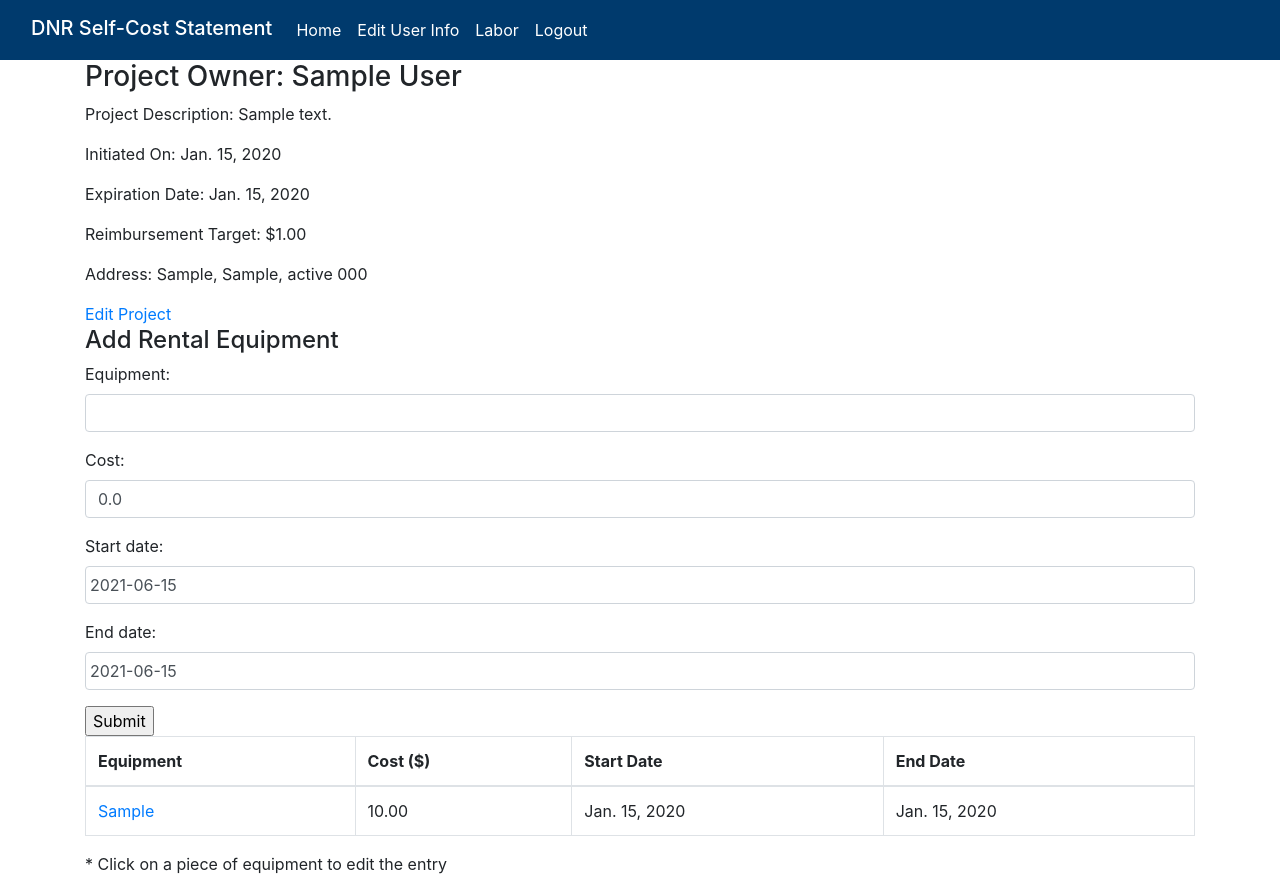
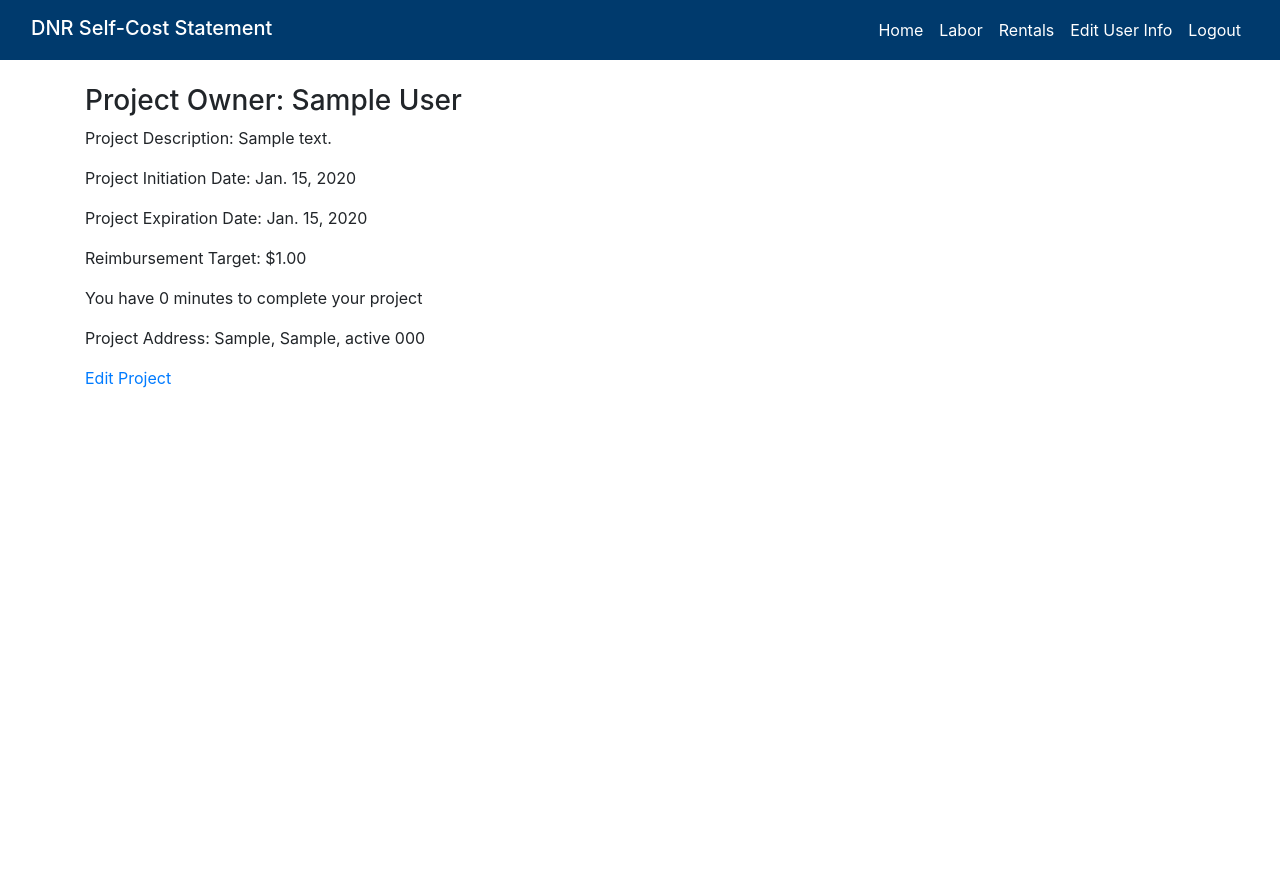
Before and after one commit to nistalb/DNR, a Django app: page /landing/ in a window 1280 px wide. After the commit the page ends 388 px from the top, so only its background shows below. Run offline with Django 3.2, Linux system fonts and the light colour scheme; a user stored in the database is signed in; tables that the repository leaves empty hold one stand-in row (values such as "Sample post"); some libraries are stand-ins or nearby versions.

Commit message:
adds rental template updates and class based views

```diff
--- a/main_app/forms.py
+++ b/main_app/forms.py
@@ -19,6 +19,7 @@ class ProjectForm(ModelForm):
         widgets = {'url': FileInput,
                     'date': DateInput(attrs={'class': 'datepicker'}),
                     'expiration_date': DateInput(attrs={'class': 'datepicker'}),
+                    'description': Textarea(attrs={'rows':3, 'cols':15})
                     }
 
 
--- a/main_app/static/styles/main.css
+++ b/main_app/static/styles/main.css
@@ -33,3 +33,8 @@ header {
 footer {
     background-color: rgb(0, 58, 109);
 }
+
+td, th {
+    text-align: center;
+    vertical-align: center;
+}
--- a/main_app/templates/base.html
+++ b/main_app/templates/base.html
@@ -20,17 +20,18 @@
     <header>
         <nav class="navbar navbar-expand-md navbar-dark ">
             <div class="container-fluid">
-                <a href="{% url 'home' %}" class="navbar-brand mb-1 h1">DNR Self-Cost Statement</a>
+                <a href="#" class="navbar-brand mb-1 h1">DNR Self-Cost Statement</a>
 
                 {% if user.is_authenticated %}
-                    <button class="navbar-toggler" type="button" data-bs-toggle="collapse" data-bs-target="#navbarSupportedContent" aria-controls="navbarSupportedContent" aria-expanded="false" aria-label="Toggle navigation">
+                    <button class="navbar-toggler" type="button" data-toggle="collapse" data-target="#navbarSupportedContent" aria-controls="navbarSupportedContent" aria-expanded="false" aria-label="Toggle navigation">
                         <span class="navbar-toggler-icon"></span>
                     </button>
                     <div class="collapse navbar-collapse" id="navbarSupportedContent">
-                        <div class="navbar-nav ms-auto">
+                        <div class="navbar-nav ml-auto">
                             <a class="nav-link text-white" href="{% url 'landing' %}">Home</a>
+                            <a class="nav-link text-white" href="{% url 'labor_create' %}">Labor</a>
+                            <a class="nav-link text-white" href="{% url 'rental_create' %}">Rentals</a>
                             <a class="nav-link text-white" href="{% url 'register_edit' pk=user.pk %}">Edit User Info</a>
-                            <a class="nav-link text-white" href="{% url 'labor_create' %}">Labor</a>
                             <a class="nav-link text-white" href="{% url 'logout' %}">Logout</a>
                         </div>
                     </div>
--- a/main_app/templates/labor/create.html
+++ b/main_app/templates/labor/create.html
@@ -24,7 +24,7 @@
                 </tr>
             </table>
             <div class="row justify-content-center">
-                <input class='btn btn-primary' type="submit" value='Submit'>
+                <input class='btn btn-primary' type="submit" value='Add'>
             </div>
         </form>
     </div>
--- a/main_app/templates/landing.html
+++ b/main_app/templates/landing.html
@@ -2,55 +2,18 @@
 {% block content %}
 
 <div id="content" class="container">
-    <div>
+    <div class='mt-4'>
         <h3>Project Owner: {{ user.first_name|capfirst }} {{user.last_name|capfirst}}</h3>
         <p>Project Description: {{ project.description }} </p>
-        <p>Initiated On: {{ project.date }}</p>
-        <p>Expiration Date: {{ project.expiration_date }}</p>
+        <p>Project Initiation Date: {{ project.date }}</p>
+        <p>Project Expiration Date: {{ project.expiration_date }}</p>
         <p>Reimbursement Target: ${{ project.reimbursement }}</p>
+        <p>You have {{project.expiration_date|timeuntil}} to complete your project</p>
     </div>
     <div>
-        <p>Address: {{ project.street }}, {{ project.city }}, {{ project.state }} {{ project.zip_code }}</p>
+        <p>Project Address: {{ project.street }}, {{ project.city }}, {{ project.state }} {{ project.zip_code }}</p>
         <a href="{% url 'project_edit' pk=project.pk %}">Edit Project</a>
     </div>
-
-
-
-
-
-
-    <div class="form">
-        <form action="{% url 'rental_create' %}" method="POST">
-            {% csrf_token %}
-            <h4>Add Rental Equipment</h4>
-            {{rental_form.as_p}}
-            <input type="submit" value='Submit'>
-        </form>
-    </div>
-
-    {% if rental %}
-    <div class="form">
-        <table class="table table-bordered">
-            <thead>
-                <th>Equipment</th>
-                <th>Cost ($)</th>
-                <th>Start Date</th>
-                <th>End Date</th>
-            </thead>
-            {% for rental in rental %}
-                <tr>
-                    <td>
-                        <a href="{% url 'rental_edit' rental_id=rental.id %}">{{ rental.equipment }}</a>
-                    </td>
-                    <td>{{ rental.cost }}</td>
-                    <td>{{ rental.start_date }}</td>
-                    <td>{{ rental.end_date }}</td>
-                </tr>
-            {% endfor %}
-        </table>
-        <p>* Click on a piece of equipment to edit the entry</p>
-    </div>
-    {% endif %}
 </div>
 
 {% endblock %}
--- a/main_app/urls.py
+++ b/main_app/urls.py
@@ -3,17 +3,18 @@ from django.contrib.auth import views as auth_views
 from . import views
 
 urlpatterns = [
-path('', views.HomeView.as_view(), name='home'),
-path('accounts/', include('django.contrib.auth.urls')),
-path('login/', auth_views.LoginView.as_view(template_name='register/login.html'), name='login'),
-path('register/', views.Register.as_view(), name='register'),
-path('register/<pk>/edit', views.RegisterUdpateView.as_view(), name='register_edit'),
-path('landing/', views.landing, name='landing'),
-path('project/create', views.ProjectCreateView.as_view(), name='project_create'),
-path('project/<pk>/edit', views.ProjectUpdateView.as_view(), name='project_edit'),
-path('labor/create', views.labor_create, name='labor_create'),
-path('labor/<pk>/edit', views.LaborUpdateView.as_view(), name='labor_edit'),
-path('labor/<pk>/delete', views.LaborDeleteView.as_view(), name='labor_delete'),
-path('rental/create', views.rental_create, name='rental_create'),
-path('rental/<int:rental_id>/edit', views.rental_edit, name='rental_edit')
+    path('', views.HomeView.as_view(), name='home'),
+    path('accounts/', include('django.contrib.auth.urls')),
+    path('login/', auth_views.LoginView.as_view(template_name='register/login.html'), name='login'),
+    path('register/', views.Register.as_view(), name='register'),
+    path('register/<pk>/edit', views.RegisterUdpateView.as_view(), name='register_edit'),
+    path('landing/', views.landing, name='landing'),
+    path('project/create', views.ProjectCreateView.as_view(), name='project_create'),
+    path('project/<pk>/edit', views.ProjectUpdateView.as_view(), name='project_edit'),
+    path('labor/create', views.labor_create, name='labor_create'),
+    path('labor/<pk>/edit', views.LaborUpdateView.as_view(), name='labor_edit'),
+    path('labor/<pk>/delete', views.LaborDeleteView.as_view(), name='labor_delete'),
+    path('rental/create', views.rental_create, name='rental_create'),
+    path('rental/<pk>/edit', views.RentalUpdateView.as_view(), name='rental_edit'),
+    path('rental/<pk>/delete', views.RentalDeleteView.as_view(), name='rental_delete'),
 ]
--- a/main_app/views.py
+++ b/main_app/views.py
@@ -37,9 +37,7 @@ def landing(request):
         user = User.objects.get(id=request.user.id)
         project = Project.objects.get(owner_id=request.user.id)
         rental_sum = Rental.objects.filter(project_id=project.id).aggregate(Sum('cost'))['cost__sum']
-        rental = Rental.objects.filter(project_id=project.id)
-        rental_form = RentalForm()
-        context = {'user': user, 'project': project, 'rental_form': rental_form, 'rental': rental, 'rental_sum': rental_sum}
+        context = {'user': user, 'project': project, 'rental_sum': rental_sum}
         return render(request, 'landing.html', context)
     else:
         return redirect('project_create')
@@ -93,22 +91,26 @@ class LaborDeleteView(DeleteView):
 # ==== RENTAL ====
 def rental_create(request):
     project = Project.objects.get(owner_id=request.user.id)
+    rental = Rental.objects.filter(project_id=project.id)
     if request.method == 'POST':
         rental_form = RentalForm(request.POST)
         if rental_form.is_valid:
             rental = rental_form.save(commit=False)
             rental.project = project
             rental.save()
-            return redirect('landing')
+            return redirect('rental_create')
 
-def rental_edit(request, rental_id):
-    rental = Rental.objects.get(id=rental_id)
-    if request.method == 'POST':
-        rental_form = RentalForm(request.POST, instance=rental)
-        if rental_form.is_valid:
-            rental_form.save()
-            return redirect('landing')
+    rental_form = RentalForm()
+    context = {'rental_form': rental_form, 'rental': rental}
+    return render(request, 'rental/create.html', context)
 
-    rental_form = RentalForm(instance=rental)
-    context = {'rental_form': rental_form, 'rental': rental}
-    return render(request, 'rental/edit.html', context)
+class RentalUpdateView(UpdateView):
+    model = Rental
+    form_class = RentalForm
+    success_url = reverse_lazy('rental_create')
+    template_name = 'rental/edit.html'
+
+class RentalDeleteView(DeleteView):
+    model = Rental
+    success_url = reverse_lazy('rental_create')
+    # uses default template at main_app/rental_confirm_delete.html
```
Also changed, not shown: main_app/templates/main_app/rental_confirm_delete.html (added, +14 -0 lines), main_app/templates/rental/create.html (added, +71 -0 lines), main_app/templates/rental/edit.html (+13 -7 lines).
